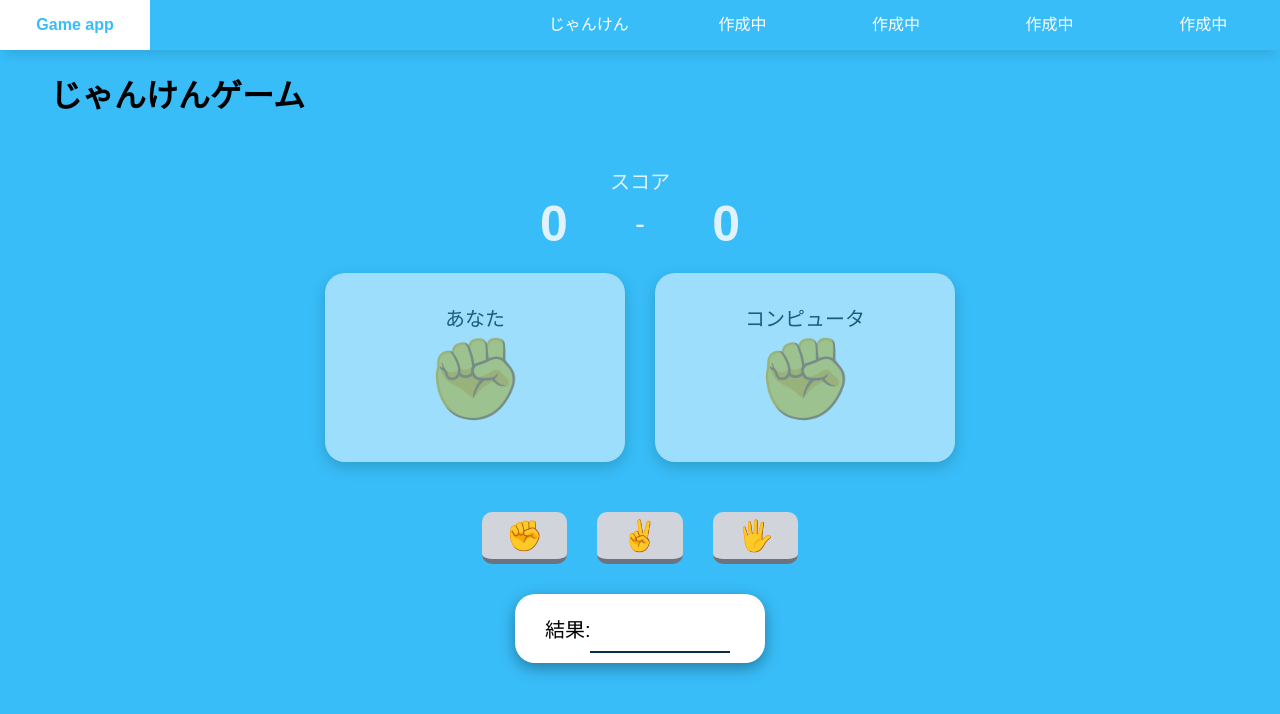
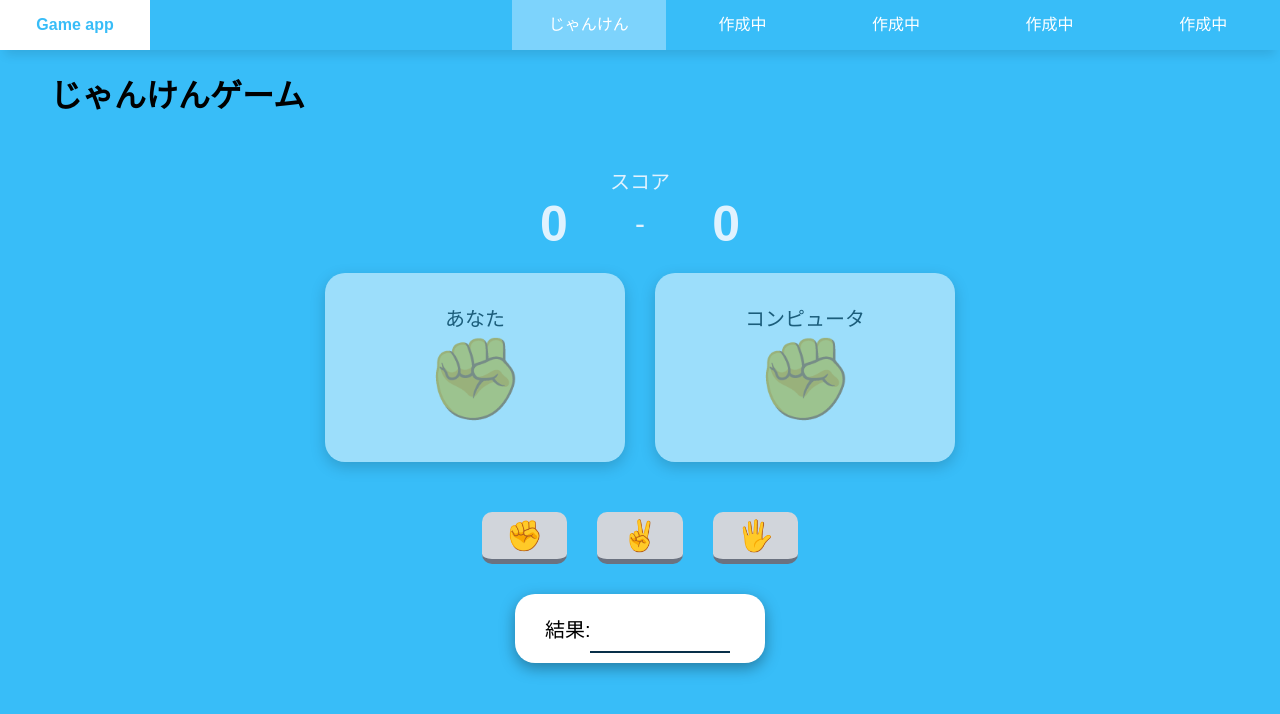
Before and after one commit to mikukawata/games_app, a Next.js app: page /janken in a window 1280 px wide. Shown: the top 714 px of the page. Built offline with nearby package versions, Linux system fonts and the light colour scheme.

Commit message:
feat: 現在のpageのNavLinkの背景色を変える

```diff
--- a/src/components/Header/index.tsx
+++ b/src/components/Header/index.tsx
@@ -1,8 +1,23 @@
+'use client';
 import Link from 'next/link';
 import React, { FC } from 'react';
 import styles from './style.module.css';
+import { usePathname } from 'next/navigation';
 
 const Header: FC = () => {
+  const currentPath = usePathname();
+  const isActive = (path: string) => {
+    return currentPath === path;
+  };
+
+  const pages = [
+    { name: 'じゃんけん', path: '/janken' },
+    { name: '作成中', path: '#' },
+    { name: '作成中', path: '#' },
+    { name: '作成中', path: '#' },
+    { name: '作成中', path: '#' },
+  ];
+
   return (
     <nav className={styles.nav}>
       <div className={styles.home}>
@@ -12,21 +27,11 @@ const Header: FC = () => {
       </div>
 
       <div className={styles.links}>
-        <Link href='/janken' className={styles.link}>
-          じゃんけん
-        </Link>
-        <Link href='#' className={styles.link}>
-          作成中
-        </Link>
-        <Link href='#' className={styles.link}>
-          作成中
-        </Link>
-        <Link href='#' className={styles.link}>
-          作成中
-        </Link>
-        <Link href='#' className={styles.link}>
-          作成中
-        </Link>
+        {pages.map((page, idx) => (
+          <Link key={idx} href={page.path} className={`${styles.link} ${isActive(page.path) ? styles.active : ''}`}>
+            {page.name}
+          </Link>
+        ))}
       </div>
     </nav>
   );
--- a/src/components/Header/style.module.css
+++ b/src/components/Header/style.module.css
@@ -38,3 +38,8 @@
   background-color: #fff;
   color: #38bdf8;
 }
+
+.active {
+  background-color: #7dd3fc;
+  color: #fff;
+}
```
